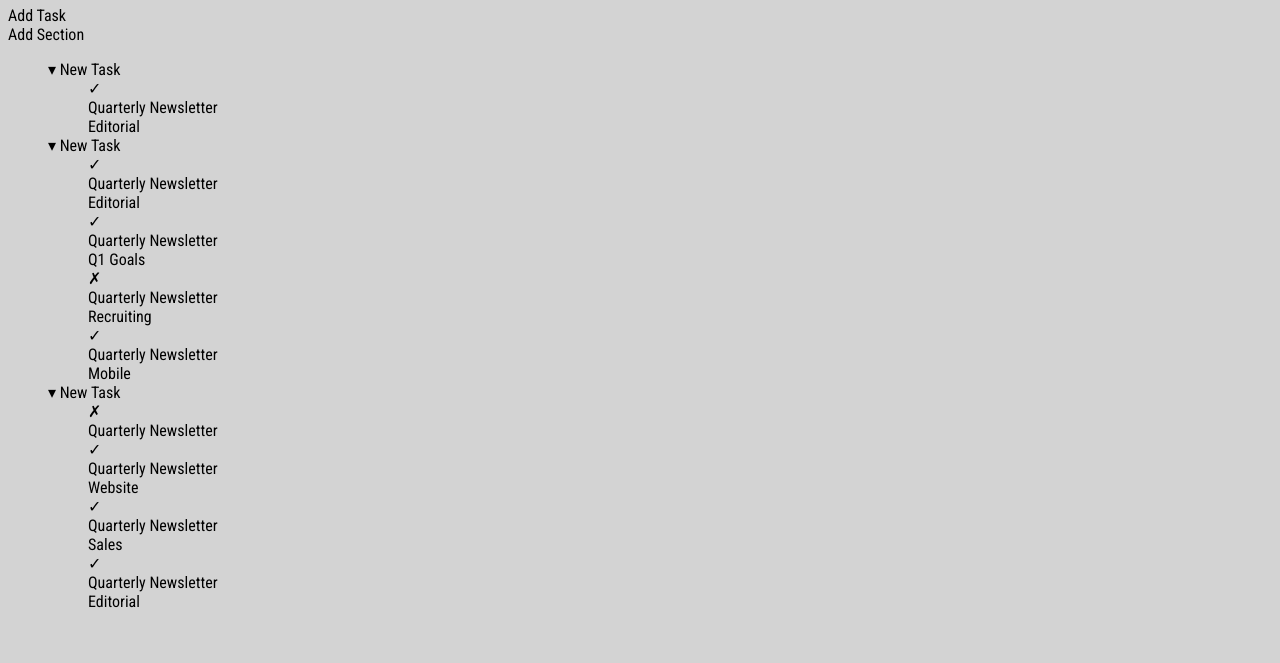
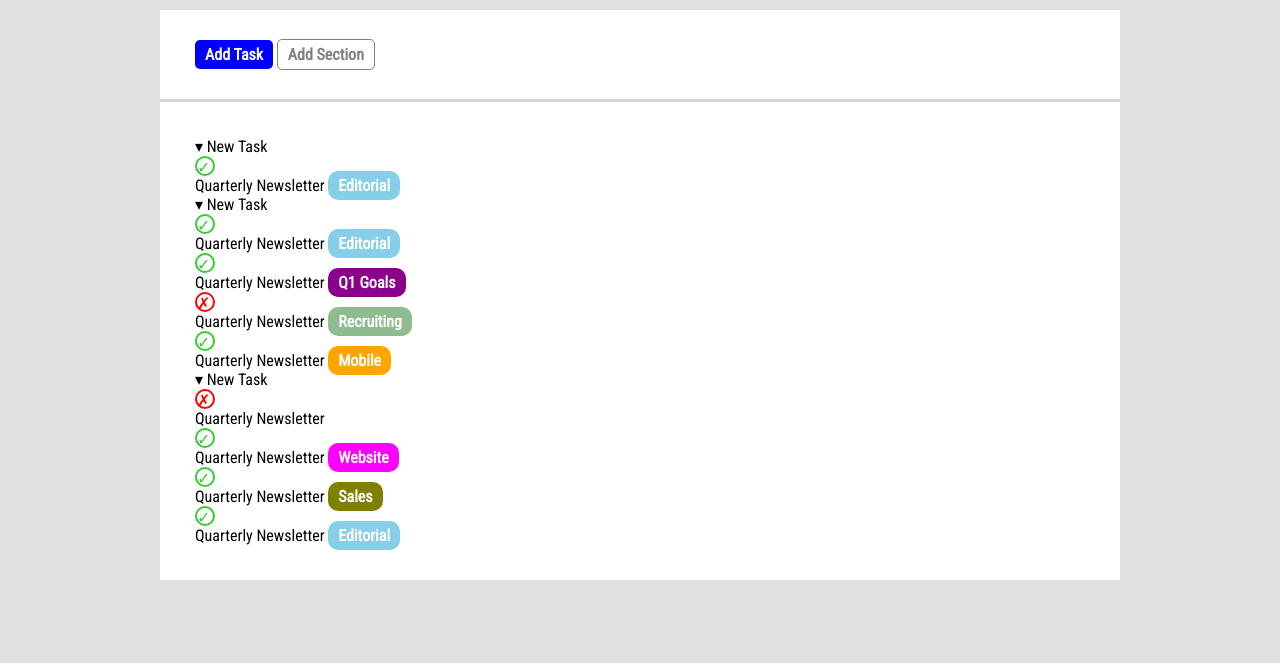
Before and after one commit to DavideZattra/html-css-toboolist, a plain HTML site: page index.html in a window 1280 px wide. Shown: the part 137-800 px from the top of the page. Drawn offline with Linux system fonts and the light colour scheme.

Commit message:
fixed boxes positioning

```diff
--- a/css/style.css
+++ b/css/style.css
@@ -1,16 +1,122 @@
 *{
 
+    box-sizing: border-box;
+    padding: 0;
+    margin: 0;
     font-family: 'Roboto Condensed', sans-serif;
 
 }
 
 body{
 
-    background-color: lightgray;
+    background-color: rgb(224, 224, 224);
+
 
 }
+
 
 
 ul {
     list-style-type: none;
 }
+
+main{
+    margin: auto;
+    width: 75%;
+    background-color: lightgray;
+}
+
+.box{
+    background-color: white;
+    margin: 3px 0;
+    padding: 35px;
+
+}
+
+.add-button{
+    display: inline;
+    font-weight: bold;
+    padding: 5px 10px;
+    border-radius: 5px;
+
+}
+
+.checked{
+
+    width: 20px;
+    height: 20px;
+    color: limegreen;
+    border: 2px solid limegreen;
+    border-radius: 50%;
+
+}
+
+.not-checked{
+
+    width: 20px;
+    height: 20px;
+    color: red;
+    border: 2px solid red;
+    border-radius: 50%;
+
+}
+
+.list-box{
+    display: inline;
+    color: white;
+    font-weight: bold;
+    padding: 5px 10px;
+    border-radius: 10px;
+}
+
+.edit{
+
+    background-color: skyblue ;
+
+}
+
+.goals{
+
+    background-color: darkmagenta;
+
+}
+
+.recr{
+
+    background-color: darkseagreen;
+
+}
+
+.mob{
+
+    background-color: orange;
+
+}
+
+.web{
+
+    background-color: magenta;
+
+}
+
+.sale{
+
+    background-color: olive;
+
+}
+
+#header{
+    background-color: white;
+    margin-top: 5px;
+    margin-bottom: 50px;
+}
+
+#task{
+    background-color: blue;
+    color: white;
+}
+
+#section{
+    color: gray;
+    border: 1px solid gray;
+}
--- a/index.html
+++ b/index.html
@@ -37,7 +37,7 @@
                     &dtrif; New Task
                     <ul>
                         <li>
-                            <div class="cecked">&check;</div> Quarterly Newsletter <div class="edit">Editorial</div>
+                            <div class="checked">&check;</div> Quarterly Newsletter <div class="list-box edit">Editorial</div>
                         </li>
                     </ul>
                 </li>
@@ -45,16 +45,16 @@
                     &dtrif; New Task
                     <ul>
                         <li>
-                            <div class="cecked">&check;</div> Quarterly Newsletter <div class="edit">Editorial</div>
+                            <div class="checked">&check;</div> Quarterly Newsletter <div class="list-box edit">Editorial</div>
                         </li>
                         <li>
-                            <div class="cecked">&check;</div> Quarterly Newsletter <div class="goals">Q1 Goals</div>
+                            <div class="checked">&check;</div> Quarterly Newsletter <div class="list-box goals">Q1 Goals</div>
                         </li>
                         <li>
-                            <div class="not-cecked">&cross;</div> Quarterly Newsletter <div class="recr">Recruiting</div>
+                            <div class="not-checked">&cross;</div> Quarterly Newsletter <div class="list-box recr">Recruiting</div>
                         </li>
                         <li>
-                            <div class="cecked">&check;</div> Quarterly Newsletter <div class="mob">Mobile</div>
+                            <div class="checked">&check;</div> Quarterly Newsletter <div class="list-box mob">Mobile</div>
                         </li>
                     </ul>
                 </li>
@@ -62,16 +62,16 @@
                     &dtrif; New Task
                     <ul>
                         <li>
-                            <div class="not-cecked">&cross;</div> Quarterly Newsletter
+                            <div class="not-checked"> &cross;</div> Quarterly Newsletter
                         </li>
                         <li>
-                            <div class="cecked">&check;</div> Quarterly Newsletter <div class="web">Website</div>
+                            <div class="checked">&check;</div> Quarterly Newsletter <div class="list-box web">Website</div>
                         </li>
                         <li>
-                            <div class="cecked">&check;</div> Quarterly Newsletter <div class="sale">Sales</div>
+                            <div class="checked">&check;</div> Quarterly Newsletter <div class="list-box sale">Sales</div>
                         </li>
                         <li>
-                            <div class="cecked">&check;</div> Quarterly Newsletter <div class="edit">Editorial</div>
+                            <div class="checked">&check;</div> Quarterly Newsletter <div class="list-box edit">Editorial</div>
                         </li>
                     </ul>
                 </li>
```
